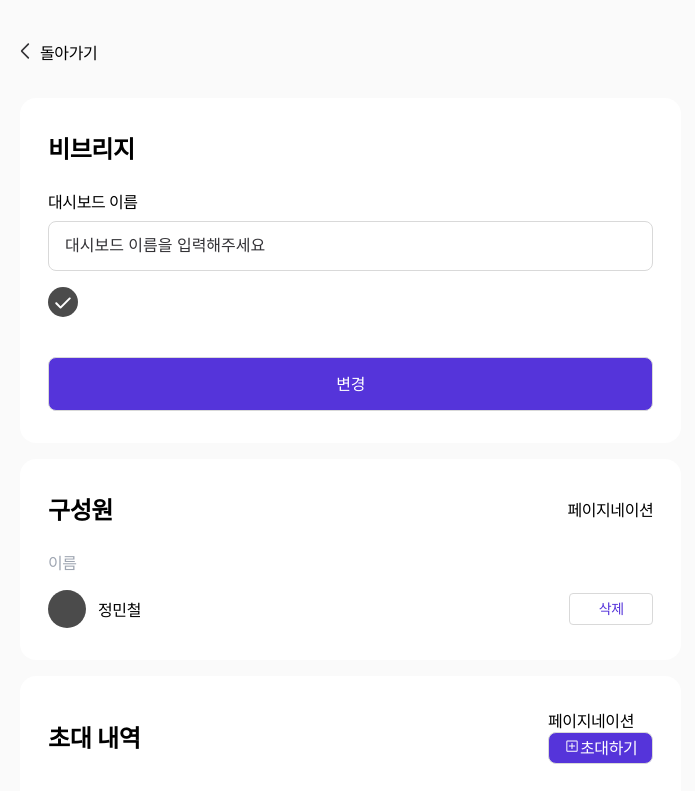
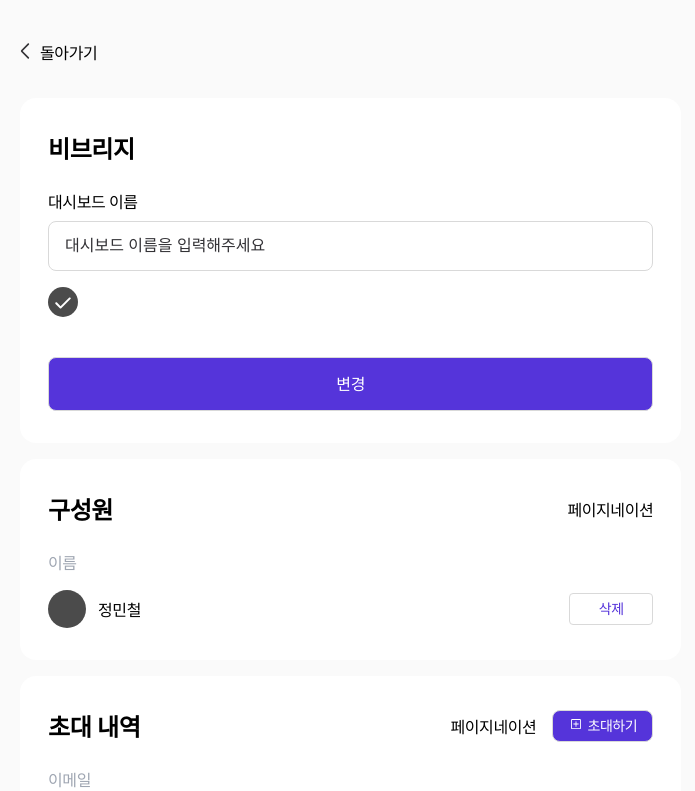
Before and after one commit to katej0320/taskify, a Next.js app: page /dashboard/1/edit in a window 1280 px wide. Shown: the top 791 px of the page, without its empty margins (0-695 px from the left). Built offline with nearby package versions, Linux system fonts and the light colour scheme.

Commit message:
chore: 초대하기 버튼 CSS 수정

```diff
--- a/src/components/dashboard/edit/EditPage.style.module.scss
+++ b/src/components/dashboard/edit/EditPage.style.module.scss
@@ -2,6 +2,7 @@
 
 // 공통
 .container {
+  position: relative;
   padding: 32px 28px;
   margin-bottom: 16px;
   border-radius: 16px;
@@ -122,3 +123,13 @@
   font-size: 16px;
   font-weight: 400;
 }
+.section3 .controlCover {
+  -webkit-display: flex;
+  display: flex;
+  align-items: center;
+}
+.section3 .memberList .tile {
+  @media (max-width: 768px) {
+    padding-top: 35px;
+  }
+}
--- a/src/components/dashboard/edit/InvitationContainer.tsx
+++ b/src/components/dashboard/edit/InvitationContainer.tsx
@@ -6,17 +6,30 @@ import IconAdd from "@/public/images/dashboard/edit/ic_invite.svg";
 const InviteButton = styled(Button)`
   width: fit-content;
   padding: 0 15px;
+  margin-left: 16px;
   height: 32px;
   line-height: 32px;
   background: #5534da;
   color: #fff;
   font-weight: 500;
+  font-size: 14px;
+
+  svg {
+    padding-top: 2px;
+    margin-right: 3px;
+  }
+
+  @media (max-width: 768px) {
+    position: absolute;
+    top: 79px;
+    right: 28px;
+  }
 `;
 
 export default function InvitationContainer() {
   return (
     <>
-      <div className={`${styles.container} ${styles.section2}`}>
+      <div className={`${styles.container} ${styles.section3}`}>
         <div className={styles.head}>
           <p className={styles.title}>초대 내역</p>
           <div className={styles.controlCover}>
```
